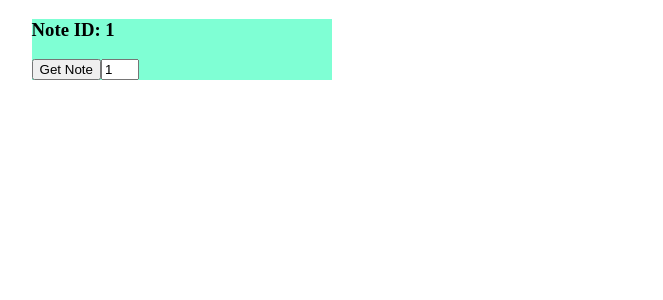
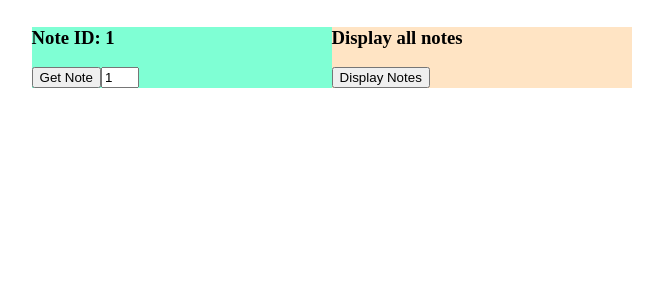
Before and after one commit to ValentasK/WebNotesAngular, an Angular app: page / in a window 1280 px wide. Shown: the top 300 px of the page, without its empty margins (166-829 px from the left). Built offline with nearby package versions, Linux system fonts and the light colour scheme.

Commit message:
Display all notes component added

```diff
--- a/src/app/app.component.css
+++ b/src/app/app.component.css
@@ -1,4 +1,5 @@
 .container{
     width: 70%;
     margin:auto;
+    display: flex;
 }
--- a/src/app/app.component.html
+++ b/src/app/app.component.html
@@ -1,6 +1,9 @@
-
 <div class="container">
 
+  <div>
     <app-note-by-id></app-note-by-id>
-
+  </div>
+  <div>
+    <app-display-all-notes></app-display-all-notes>
+  </div>
 </div>
--- a/src/app/app.module.ts
+++ b/src/app/app.module.ts
@@ -6,12 +6,14 @@ import { AppComponent } from './app.component';
 import { HttpClientModule } from "@angular/common/http";
 import { FormsModule } from "@angular/forms";
 import { NoteByIdComponent } from './note-by-id/note-by-id.component';
+import { DisplayAllNotesComponent } from './display-all-notes/display-all-notes.component';
 
 
 @NgModule({
   declarations: [
     AppComponent,
-    NoteByIdComponent
+    NoteByIdComponent,
+    DisplayAllNotesComponent
   ],
   imports: [
     BrowserModule,
--- a/src/app/data.service.ts
+++ b/src/app/data.service.ts
@@ -13,4 +13,7 @@ export class DataService {
   return this.http.get<Note>(`https://localhost:44339/api/Notes/${ID}`);
 }
 
+ getAllNotes(){
+  return this.http.get<Note[]>("https://localhost:44339/api/Notes");
+ }
 }
--- /dev/null
+++ b/src/app/display-all-notes/display-all-notes.component.css
@@ -0,0 +1,4 @@
+.displayNotes{
+    background-color: bisque;
+    width: 300px;
+}
--- /dev/null
+++ b/src/app/display-all-notes/display-all-notes.component.html
@@ -0,0 +1,14 @@
+<div class="displayNotes">
+    <H3>Display all notes</H3>
+    <button (click)="displayNotes()">Display Notes</button>
+
+    <ul>
+        <li *ngFor="let note of notes">
+            <h5>ID:</h5>{{note.id}}
+            <h5>Title:</h5>{{note.title}}
+            <h5>Content:</h5>{{note.text}}
+            <h5>Created:</h5>{{note.created}}
+        </li>
+    </ul>
+
+</div>
--- /dev/null
+++ b/src/app/display-all-notes/display-all-notes.component.ts
@@ -0,0 +1,26 @@
+import { Component, OnInit } from '@angular/core';
+import { DataService } from "../data.service";
+import { Note } from "../Note";
+
+@Component({
+  selector: 'app-display-all-notes',
+  templateUrl: './display-all-notes.component.html',
+  styleUrls: ['./display-all-notes.component.css']
+})
+export class DisplayAllNotesComponent implements OnInit {
+
+  constructor(private data:DataService) { }
+
+  ngOnInit(): void {
+  }
+
+  notes: Note[];
+
+  displayNotes(){
+    this.data.getAllNotes().subscribe(data => {
+      console.log(data);
+      this.notes = data;
+    })
+  }
+
+}
```
Also changed, not shown: 1 other file (tests, documents, lock files or other folders).
